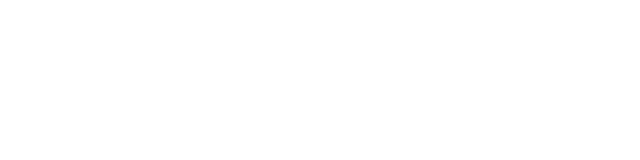
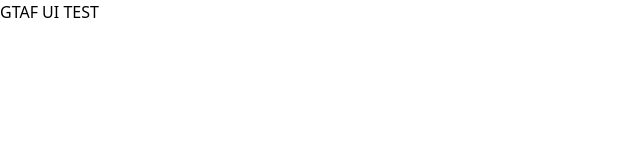
Before and after one commit to Abid-Hasan/gtaf-ui-test, a React (Create React App) app: page / in a window 1280 px wide. Shown: the top 160 px of the page, without its empty margins (0-640 px from the left). Built offline with nearby package versions, Linux system fonts and the light colour scheme.

Commit message:
Add a placeholder h1

```diff
--- a/src/App.js
+++ b/src/App.js
@@ -4,7 +4,7 @@
 function App() {
   return (
     <div>
-
+      <h1>GTAF UI TEST</h1>
     </div>
   );
 }
```
